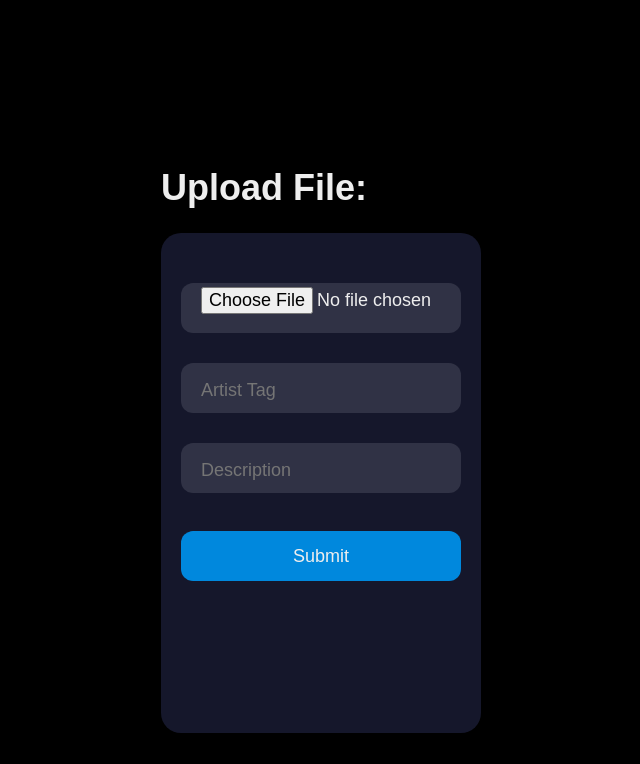
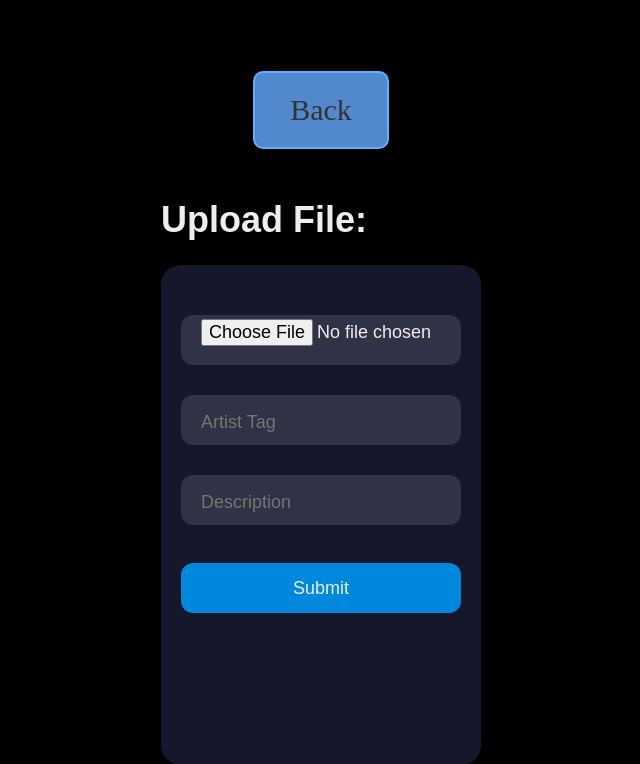
Before and after one commit to ikeie03/MappingGraffitiProject, a Flask app: page /upload in a window 1280 px wide. Shown: the top 764 px of the page, without its empty margins (319-959 px from the left). Run offline with Flask 3, Linux system fonts and the light colour scheme.

Commit message:
added back to upload page

```diff
--- a/static/upload.css
+++ b/static/upload.css
@@ -61,3 +61,27 @@ form {
 .submit:active {
     background-color: #06b;
 }
+
+/* for back button */
+
+.back-container {
+    text-align: center;
+}
+
+.back {
+    display: inline-block;
+    background-color: #5189cc;
+    margin: 20px auto;
+    font-size: 30px;
+    color: #333;
+    text-decoration: none;
+    border: 2px solid #61affe;
+    padding: 20px 35px;
+    border-radius: 10px;
+    transition: background-color 0.3s, color 0.3s;
+}
+
+.back:hover {
+    background-color: #61affe;
+    color: #fff;
+}
--- a/templates/upload.html
+++ b/templates/upload.html
@@ -8,7 +8,9 @@
 </head>
 <body>
     <div>
-        <iframe src="navbar.html" width="100%" height="50" frameborder="0" scrolling="no"></iframe>
+        <div class="back-container">
+            <a href="/" class="back">Back</a>
+        </div>
 		<h1 class="title"> Upload File:</h1>
 		<form method="POST" action="/upload-file" enctype="multipart/form-data">
             <div class="input-container">
```
